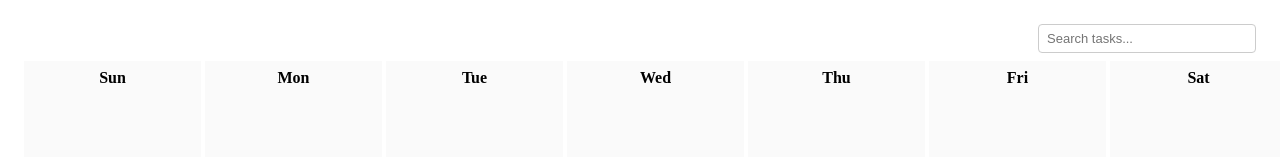
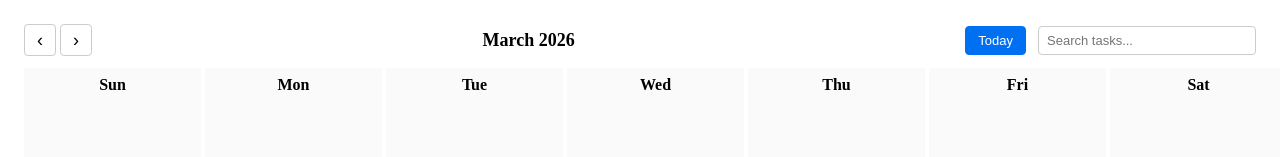
Before and after one commit to muvik-dev/calendar-app, a React (Vite) app: page / in a window 1280 px wide. Shown: the top 157 px of the page. Built offline with nearby package versions, Linux system fonts and the light colour scheme; no server answers.

Commit message:
Added btn today and navigation btn to next/prev month

```diff
--- a/src/widgets/calendar-grid/CalendarGrid.styles.ts
+++ b/src/widgets/calendar-grid/CalendarGrid.styles.ts
@@ -7,8 +7,56 @@ export const CalendarContainer = styled.div`
 
 export const CalendarHeader = styled.div`
     display: flex;
-    justify-content: flex-end;
-    margin-bottom: 8px;
+    align-items: center;
+    gap: 12px;
+    margin-bottom: 12px;
+`
+
+export const MonthNav = styled.div`
+    display: flex;
+    align-items: center;
+    gap: 4px;
+`
+
+export const NavButton = styled.button`
+    border: 1px solid #ccc;
+    background: #fff;
+    border-radius: 4px;
+    width: 32px;
+    height: 32px;
+    display: flex;
+    align-items: center;
+    justify-content: center;
+    cursor: pointer;
+    font-size: 18px;
+    line-height: 1;
+
+    &:hover {
+        background: #f5f5f5;
+        border-color: #999;
+    }
+`
+
+export const MonthYearTitle = styled.div`
+    flex: 1;
+    text-align: center;
+    font-size: 18px;
+    font-weight: 600;
+`
+
+export const TodayButton = styled.button`
+    border: 1px solid #0070f3;
+    background: #0070f3;
+    color: #fff;
+    border-radius: 4px;
+    padding: 6px 12px;
+    font-size: 13px;
+    cursor: pointer;
+
+    &:hover {
+        background: #0060dd;
+        border-color: #0060dd;
+    }
 `
 
 export const SearchInput = styled.input`
--- a/src/widgets/calendar-grid/CalendarGrid.tsx
+++ b/src/widgets/calendar-grid/CalendarGrid.tsx
@@ -4,8 +4,12 @@ import {
     CalendarContainer,
     CalendarGridWrapper,
     CalendarHeader,
+    MonthNav,
+    MonthYearTitle,
+    NavButton,
     SearchInput,
     SidePanel,
+    TodayButton,
     WeekHeaderCell,
 } from "./CalendarGrid.styles"
 import { useTaskStore } from "@/store/task/useTaskStore"
@@ -17,9 +21,14 @@ import { DayTaskList } from "./DayTaskList"
 import type { Holiday } from "@/domain/holiday/holiday.types"
 import { loadHolidays } from "@/api/holidays"
 
+const MONTH_NAMES = [
+    "January", "February", "March", "April", "May", "June",
+    "July", "August", "September", "October", "November", "December",
+]
+
 interface Props {
-    year: number
-    month: number
+    year?: number
+    month?: number
 }
 
 const initialTasks: Task[] = [
@@ -66,8 +75,20 @@ function groupTasksByDate(tasks: Task[]) {
     return map
 }
 
-export function CalendarGrid({ year, month }: Props) {
-    const days = generateCalendarDays(year, month)
+function getTodayView() {
+    const d = new Date()
+    return { year: d.getFullYear(), month: d.getMonth() }
+}
+
+export function CalendarGrid(props: Props) {
+    const today = getTodayView()
+    const initialYear = props.year ?? today.year
+    const initialMonth = props.month ?? today.month
+
+    const [viewYear, setViewYear] = useState(initialYear)
+    const [viewMonth, setViewMonth] = useState(initialMonth)
+
+    const days = generateCalendarDays(viewYear, viewMonth)
 
     const { tasks, dispatch } = useTaskStore(initialTasks)
     const [draggedTaskId, setDraggedTaskId] = useState<string | null>(null)
@@ -111,9 +132,47 @@ export function CalendarGrid({ year, month }: Props) {
         }
     }
 
+    function goPrevMonth() {
+        if (viewMonth === 0) {
+            setViewMonth(11)
+            setViewYear((y) => y - 1)
+        } else {
+            setViewMonth((m) => m - 1)
+        }
+    }
+
+    function goNextMonth() {
+        if (viewMonth === 11) {
+            setViewMonth(0)
+            setViewYear((y) => y + 1)
+        } else {
+            setViewMonth((m) => m + 1)
+        }
+    }
+
+    function goToToday() {
+        const { year: y, month: m } = getTodayView()
+        setViewYear(y)
+        setViewMonth(m)
+    }
+
     return (
         <CalendarContainer onClickCapture={handleContainerClick}>
             <CalendarHeader>
+                <MonthNav>
+                    <NavButton type="button" onClick={goPrevMonth} aria-label="Previous month">
+                        ‹
+                    </NavButton>
+                    <NavButton type="button" onClick={goNextMonth} aria-label="Next month">
+                        ›
+                    </NavButton>
+                </MonthNav>
+                <MonthYearTitle>
+                    {MONTH_NAMES[viewMonth]} {viewYear}
+                </MonthYearTitle>
+                <TodayButton type="button" onClick={goToToday}>
+                    Today
+                </TodayButton>
                 <SearchInput
                     type="text"
                     placeholder="Search tasks..."
```
